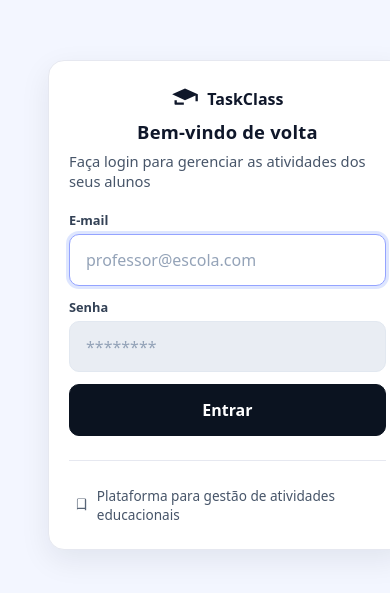
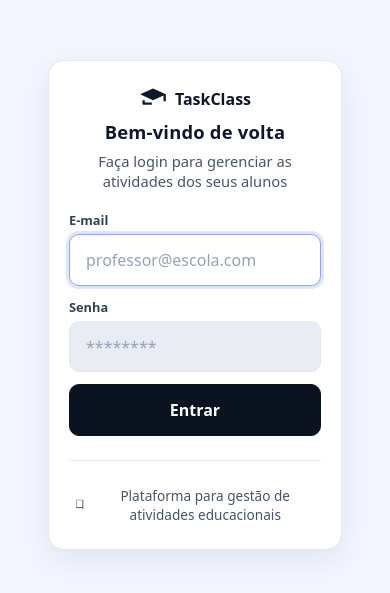
Before and after one commit to pedroavellino/taskclass-front, a React (Vite) app: page /login in a window 390 px wide. Shown: the part 133-726 px from the top of the page. Built offline with nearby package versions, Linux system fonts and the light colour scheme; no server answers.

Commit message:
tela de login responsiva

```diff
--- a/src/modules/auth/Login.tsx
+++ b/src/modules/auth/Login.tsx
@@ -12,7 +12,6 @@
 `
 
 const Card = styled.form`
-  width: min(420px, 92vw);
   display: grid;
   gap: 1rem;
   padding: 1.25rem 1.25rem 0.75rem;
@@ -27,6 +26,7 @@
   place-items: center;
   gap: 0.4rem;
   padding-top: 0.25rem;
+  text-align: center;
   h1 {
     margin: 0;
     font-size: 1.15rem;
@@ -98,6 +98,7 @@
 const Footer = styled.div`
   display: flex;
   align-items: center;
+  text-align: center;
   gap: .5rem;
   color: #475569;
   font-size: 0.85rem;
```
